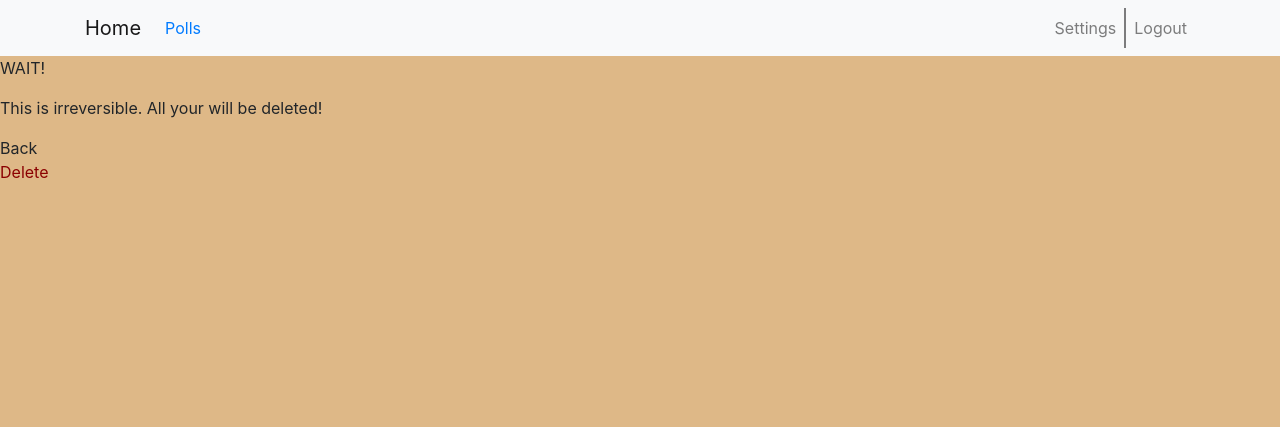
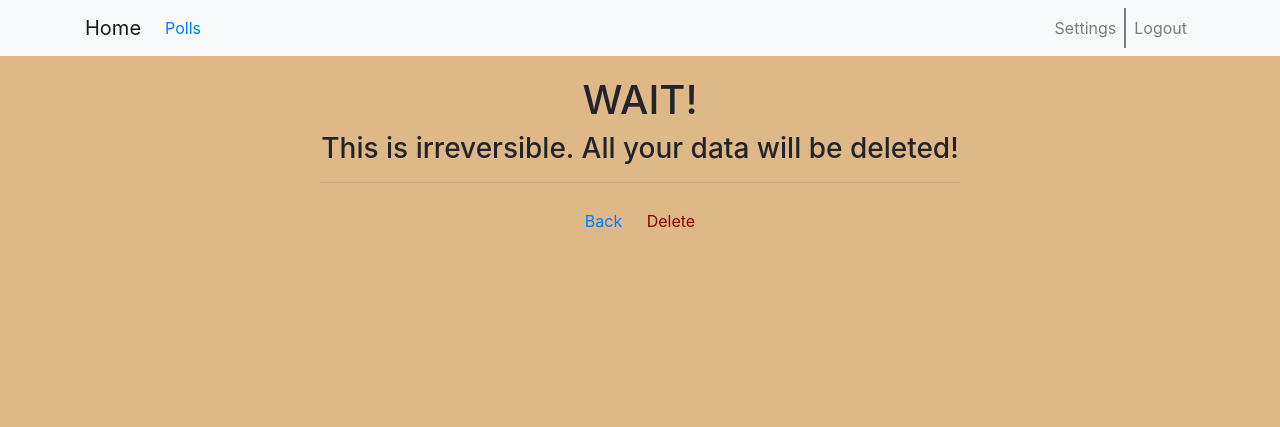
Before and after one commit to mirokrastev/poll-website, a Django app: page /accounts/delete in a window 1280 px wide. Shown: the top 427 px of the page. Run offline with Django 3.2, Linux system fonts and the light colour scheme; the visitor is signed in with stand-in values (Sample User, id 1).

Commit message:
Front end refactor and change password functionality
In this update I added the functionality to change your password. Also I added some html/css improvements.

Expect in the coming days more front end improvements!

```diff
--- /dev/null
+++ b/accounts/static/accounts/css/delete-style.css
@@ -0,0 +1,19 @@
+.wrapper {
+    width: 50%;
+    margin: 20px auto;
+    text-align: center;
+}
+
+#buttons {
+    display: inline-block;
+    margin-top: 10px;
+    cursor: pointer;
+}
+
+#buttons > form {
+    display: inline-block;
+}
+
+.button {
+    margin: 10px;
+}
--- a/accounts/templates/accounts/delete.html
+++ b/accounts/templates/accounts/delete.html
@@ -1,25 +1,24 @@
 {% extends 'base.html' %}
+{% load static %}
 
 {% block title %}Delete profile{% endblock title %}
 
 {% block links %}
-    <style>
-        #buttons {
-            display: inline-block;
-        }
-    </style>
+    <link rel="stylesheet" type="text/css" href="{% static 'accounts/css/delete-style.css' %}">
 {% endblock links %}
 
 {% block content %}
-    <!-- TODO: Style the page. -->
-    <p>WAIT!</p>
-    <p>This is irreversible. All your will be deleted!</p>
+    <div class="wrapper">
+        <h1>WAIT!</h1>
+        <h3>This is irreversible. All your data will be deleted!</h3>
+        <hr>
 
-    <span id="buttons">
-        <a onclick="window.history.back();">Back</a>
-        <form method="POST" action="{% url 'accounts:delete_user' %}">
-            {% csrf_token %}
-            <a onclick="parentNode.submit();" style="color: darkred;">Delete</a>
-        </form>
-    </span>
+        <span id="buttons">
+            <a class="button" onclick="window.history.back();">Back</a>
+            <form method="POST" action="{% url 'accounts:delete_user' %}">
+                {% csrf_token %}
+                <a class="button" onclick="parentNode.submit();" style="color: darkred;">Delete</a>
+            </form>
+        </span>
+    </div>
 {% endblock content %}
--- a/accounts/urls.py
+++ b/accounts/urls.py
@@ -1,7 +1,7 @@
 from django.urls import path
 from accounts.views.authorization import RegisterView, LoginView, LogoutView
 from django.contrib.auth.decorators import login_required
-from accounts.views.user_management import UserProfileView, SettingsView, DeleteUserView
+from accounts.views.user_management import UserProfileView, SettingsView, DeleteUserView, ChangePasswordView
 
 app_name = 'accounts'
 
@@ -13,6 +13,7 @@ urlpatterns = [
     path('delete', login_required(DeleteUserView.as_view()), name='delete_user'),
 
     path('settings', login_required(SettingsView.as_view()), name='settings'),
+    path('password/change', login_required(ChangePasswordView.as_view()), name='change_password'),
     # TODO: Refactor.
     path('<str:user>', login_required(UserProfileView.as_view()), name='my_polls'),
 ]
--- a/accounts/views/user_management.py
+++ b/accounts/views/user_management.py
@@ -1,5 +1,7 @@
 from django.shortcuts import render, redirect
 from django.views import View
+from django.views.generic import FormView
+from django.contrib.auth.forms import PasswordChangeForm
 from django.views.generic.base import ContextMixin
 from poll.models.poll_models import Poll
 from django.http import Http404
@@ -26,6 +28,22 @@ class UserProfileView(ContextMixin, View):
         return context
 
 
+class ChangePasswordView(FormView):
+    # This is a Django form for changing password. It it fairly easy to do it manually,
+    # But I prefer to use the built-in forms.
+    form_class = PasswordChangeForm
+    template_name = 'accounts/change-password.html'
+
+    def form_valid(self, form):
+        form.save()
+        return redirect('home')
+
+    def get_form_kwargs(self):
+        kwargs = super().get_form_kwargs()
+        kwargs['user'] = self.request.user
+        return kwargs
+
+
 class DeleteUserView(View):
     def get(self, request, *args, **kwargs):
         return render(self.request, 'accounts/delete.html')
--- a/poll/templates/poll/create_poll.html
+++ b/poll/templates/poll/create_poll.html
@@ -17,7 +17,7 @@
                 {{ field.label_tag }} {{ field }}
                 {% if field.help_text %}
                     <span class="help">
-                        <span class="helper-identifier">i</span>
+                        <span class="helper-identifier"><i>i</i></span>
                         <span class="helper-text">{{ field.help_text|safe }}</span>
                     </span>
                     <br>
--- a/poll/templates/poll/render_poll_viewer.html
+++ b/poll/templates/poll/render_poll_viewer.html
@@ -1,5 +1,5 @@
 {% if not polls %}
-    <div style="margin: 50px">
+    <div style="margin: 20px">
         <p>There are no polls right now.</p>
     </div>
 {% else %}
--- a/static/css/base-style.css
+++ b/static/css/base-style.css
@@ -28,3 +28,9 @@ body {
     color: navajowhite;
     text-decoration: underline;
 }
+
+/* Wrapper class that centers the element */
+.wrapper {
+    width: 50%;
+    margin: auto;
+}
--- a/templates/navbar/logged_in.html
+++ b/templates/navbar/logged_in.html
@@ -1,6 +1,5 @@
 <li class="nav-item">
-    <!-- TODO: CHANGE WITH URL! -->
-    <a id="settings-anchor" class="nav-link" href="/accounts/settings">Settings</a>
+    <a id="settings-anchor" class="nav-link" href="{% url 'accounts:settings' %}">Settings</a>
 </li>
 
 <li class="nav-item">
```
Also changed, not shown: accounts/static/accounts/css/settings-style.css (+0 -11 lines), accounts/templates/accounts/change-password.html (added, +14 -0 lines), accounts/templates/accounts/user-management/settings.html (+6 -6 lines).
